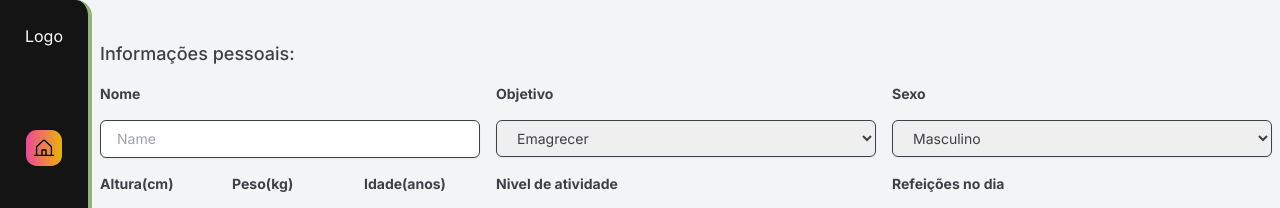
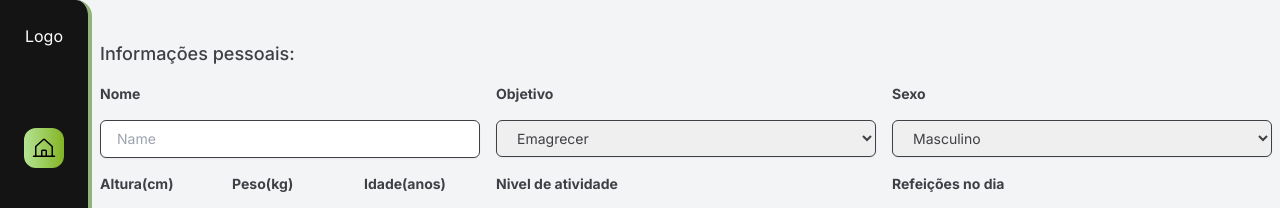
Before and after one commit to MatheusMangueira/diet-control, a Next.js app: page /calculator in a window 1280 px wide. Shown: the top 208 px of the page. Built offline with nearby package versions, Linux system fonts and the light colour scheme.

Commit message:
fix: adjustments in functions

```diff
--- a/src/app/components/Charts/Pie/Pie.tsx
+++ b/src/app/components/Charts/Pie/Pie.tsx
@@ -1,19 +1,20 @@
 "use client";
 import useLocalStorage from "@/app/hooks/useLocalStorage";
+import Link from "next/link";
 import ReactApexChart from "react-apexcharts";
 
 export const Pie = () => {
   const getMacros = useLocalStorage("macros", {}).getLocalStorage();
 
   const pieOptions = {
-    colors: ["#FF0000", "#00FF00", "#0000FF"],
+    colors: ["#e45858", "#51c751", "#f7f313"],
     labels: ["Proteina", "Carboidrato", "Gordura"],
   };
 
   const pieSeries = [
-    getMacros.macros.protein,
-    getMacros.macros.carb,
-    getMacros.macros.fat,
+    getMacros.macros?.protein || 0,
+    getMacros.macros?.carb || 0,
+    getMacros.macros?.fat || 0,
   ];
 
   return (
@@ -21,6 +22,7 @@ export const Pie = () => {
       <h2 className="text-zinc-900 text-base font-medium">
         Macronutrientes do dia:
       </h2>
+
       <ReactApexChart
         options={pieOptions}
         series={pieSeries}
--- a/src/app/components/Charts/Remaining/Remaining.tsx
+++ b/src/app/components/Charts/Remaining/Remaining.tsx
@@ -8,23 +8,23 @@ export const Remaining = () => {
     {
       id: 1,
       name: "Carbo",
-      value: getMacros.macros.carb,
+      value: getMacros.macros?.carb || 0,
       percent: 25,
-      color: "bg-blue-500",
+      color: "bg-[#51c751]",
     },
     {
       id: 2,
       name: "Proteina",
-      value: getMacros.macros.protein,
+      value: getMacros.macros?.protein || 0,
       percent: 25,
-      color: "bg-green-500",
+      color: "bg-[#e45858]",
     },
     {
       id: 3,
       name: "Gordura",
-      value: getMacros.macros.fat,
+      value: getMacros.macros?.fat || 0,
       percent: 25,
-      color: "bg-yellow-500",
+      color: "bg-[#f7f313]",
     },
   ];
 
--- a/src/app/components/Menu/Menu.tsx
+++ b/src/app/components/Menu/Menu.tsx
@@ -22,12 +22,6 @@ const options = [
 ];
 
 export const Menu = () => {
-  const [active, setActive] = useState<number>(1);
-
-  const handleActive = (id: number) => {
-    setActive(id);
-  };
-
   return (
     <div className="flex flex-col justify-between items-center bg-[#141414] text-white p-6 gap-20 rounded-r-2xl border-r-[#93b37c] border-r-4 ">
       <div>
@@ -36,13 +30,9 @@ export const Menu = () => {
       <div className="h-full text-white flex flex-col items-center gap-11">
         {options.map((item) => (
           <Link
-            onClick={() => handleActive(item.id)}
             href={item.href}
-            className={`p-2 rounded-xl ${
-              active === item.id
-                ? "bg-gradient-to-r from-pink-500 to-yellow-500 scale-90 transform-gpu"
-                : "bg-gradient-to-r from-[#b5e494] to-[#82b424] "
-            }   cursor-pointer hover:scale-90 transform-gpu ease-in-out duration-300 `}
+            className={`p-2 rounded-xl bg-gradient-to-r from-[#b5e494] to-[#82b424]
+              cursor-pointer hover:scale-90 transform-gpu ease-in-out duration-300 `}
             key={item.id}
           >
             <p>{item.icon}</p>
--- a/src/app/components/header/Header.tsx
+++ b/src/app/components/header/Header.tsx
@@ -1,13 +1,19 @@
+"use client";
+import useLocalStorage from "@/app/hooks/useLocalStorage";
+
 type PropsHeader = {
-  name: string;
   subtitle?: string;
 };
 
-export const Header = ({ name, subtitle }: PropsHeader) => {
+export const Header = ({ subtitle }: PropsHeader) => {
+  const getName = useLocalStorage("macros", {}).getLocalStorage();
+
   return (
     <div className="pb-6">
       <div>
-        <h1 className="text-4xl font-medium text-gray-950">Hello {name},🍃</h1>
+        <h1 className="text-4xl font-medium text-gray-950">
+          Hello {getName.object?.name},🍃
+        </h1>
       </div>
       <div>
         <p className="text-base text-gray-500">{subtitle}</p>
--- a/src/app/hooks/useLocalStorage.ts
+++ b/src/app/hooks/useLocalStorage.ts
@@ -1,16 +1,21 @@
 const useLocalStorage = (key: string, initialValue: any) => {
+   const isBrowser = typeof window !== 'undefined';
 
    const getLocalStorage = () => {
-      const item = localStorage.getItem(key);
-      if (item) {
-         return JSON.parse(item);
+      if (isBrowser) {
+         const item = localStorage.getItem(key);
+         if (item) {
+            return JSON.parse(item);
+         }
       }
       return initialValue;
    }
 
    const setLocalStorage = (value: any) => {
-      const item = localStorage.setItem(key, JSON.stringify(value));
-      return item;
+      if (isBrowser) {
+         const item = localStorage.setItem(key, JSON.stringify(value));
+         return item;
+      }
    }
 
    return { getLocalStorage, setLocalStorage };
--- a/src/app/page.tsx
+++ b/src/app/page.tsx
@@ -1,11 +1,12 @@
 import { Pie, Remaining, Water } from "./components/Charts";
 import { Carrossel } from "./components/carrossel";
 import { Header } from "./components/header/Header";
+import useLocalStorage from "./hooks/useLocalStorage";
 
 export default function Director() {
   return (
     <main className="w-full p-2">
-      <Header name="Matheus" subtitle="Bem vindo ao seu diretor de dieta!" />
+      <Header name={""} subtitle="Bem vindo ao seu diretor de dieta!" />
       <div className="w-full flex flex-col gap-8 ">
         <div className="w-full">
           <Carrossel />
```
